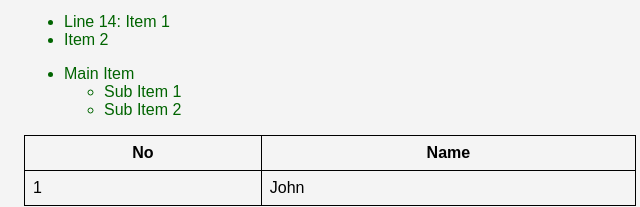
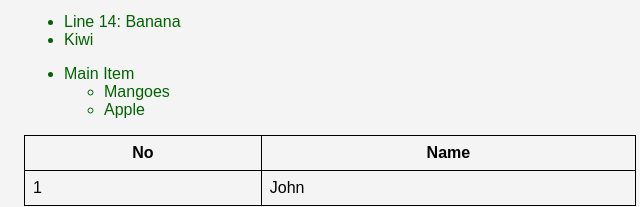
Before and after one commit to davidbiegon/dada, a plain HTML site: page index.html in a window 1280 px wide. Shown: the part 562-769 px from the top of the page, 4-644 px from the left. Drawn offline with Linux system fonts and the light colour scheme.

Commit message:
Update index.html

```diff
--- a/index.html
+++ b/index.html
@@ -103,16 +103,16 @@ Line three: there!
 
 <!-- Line 14: List -->
 <ul>
-    <li>Line 14: Item 1</li>
-    <li>Item 2</li>
+    <li>Line 14: Banana</li>
+    <li>Kiwi</li>
 </ul>
 
 <!-- Line 15: Nested List -->
 <ul>
     <li>Main Item
         <ul>
-            <li>Sub Item 1</li>
-            <li>Sub Item 2</li>
+            <li>Mangoes</li>
+            <li>Apple</li>
         </ul>
     </li>
 </ul>
```
